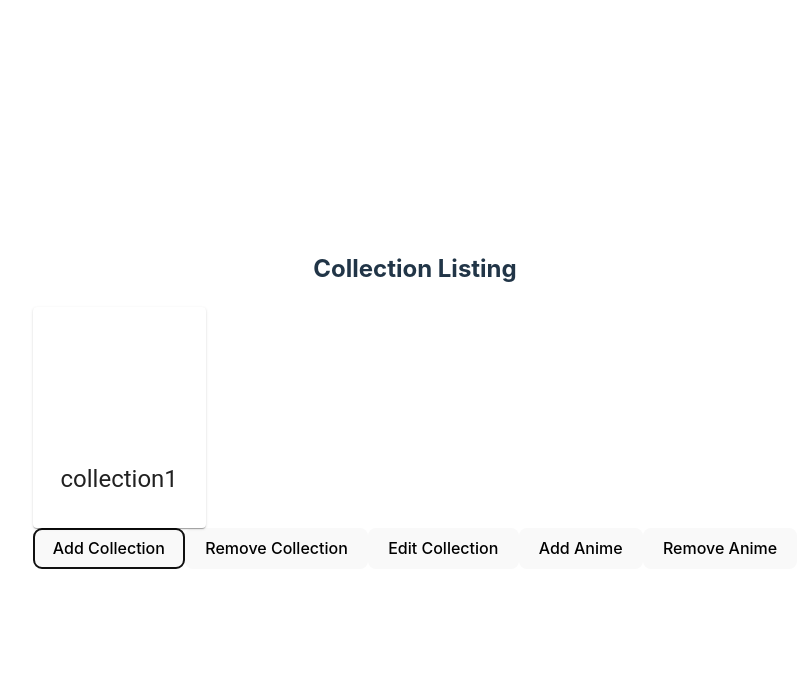
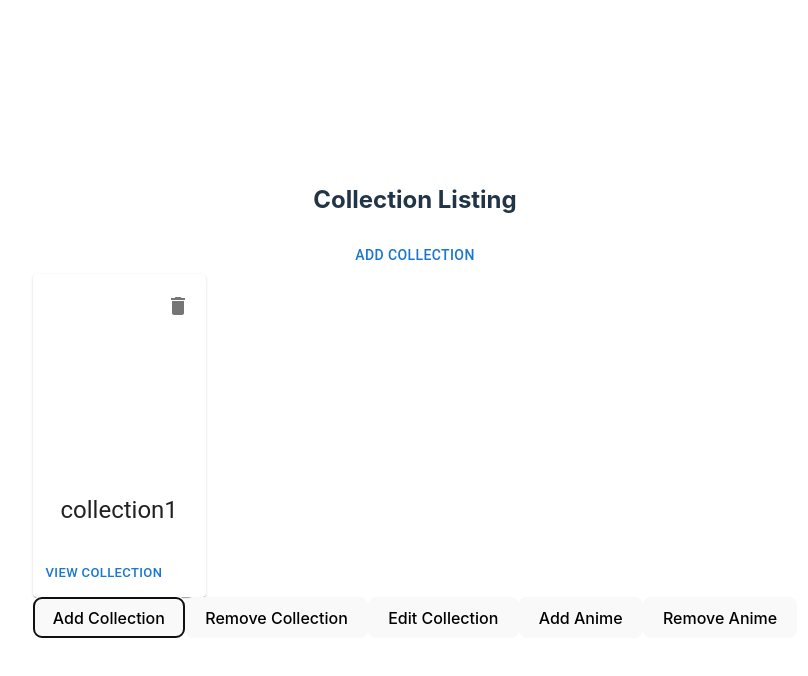
Before and after one commit to adityaputral/anime-list-collection, a React (Vite) app: page /collection-list in a window 1280 px wide. Both pictures are taken after a click on the button "Add Collection". Shown: the top 676 px of the page, without its empty margins (225-1033 px from the left). Built offline with nearby package versions, Linux system fonts and the light colour scheme.

Commit message:
add remove and add collection functionality

```diff
--- a/src/pages/collection-listing/CollectionListing.tsx
+++ b/src/pages/collection-listing/CollectionListing.tsx
@@ -2,9 +2,14 @@ import { useSelector, useDispatch } from 'react-redux';
 import Card from '@mui/material/Card';
 import CardContent from '@mui/material/CardContent';
 import CardMedia from '@mui/material/CardMedia';
+import CardHeader from '@mui/material/CardHeader';
+import CardActions from '@mui/material/CardActions';
 import Typography from '@mui/material/Typography';
 import Grid from '@mui/material/Grid';
-import { CardActionArea } from '@mui/material';
+import IconButton from '@mui/material/IconButton';
+import DeleteIcon from '@mui/icons-material/Delete';
+import Button from '@mui/material/Button';
+
 import { useNavigate } from 'react-router-dom';
 import {
   addCollection,
@@ -13,6 +18,8 @@ import {
   addAnime,
   removeAnime
 } from '../../store/animeCollections';
+
+import NavigationButton from './NavigationButton';
 
 export default function Counter() {
   const navigate = useNavigate();
@@ -24,27 +31,38 @@ export default function Counter() {
   return (
     <div>
       <h2>Collection Listing</h2>
+
+      <NavigationButton />
       <Grid container spacing={3}>
         {collections &&
           collections.length > 0 &&
           collections.map((collection, i: number) => {
-            let showMore = true;
-            function toggleShowMore() {
-              showMore = !showMore;
-            }
             return (
               <>
                 <Grid item xs={12} sm={6} md={4} lg={3} key={i}>
-                  <CardActionArea>
-                    <Card
-                      sx={{ height: '100%' }}
-                      onClick={() => navigate(`${collection.id}/detail`)}
+                  <Card sx={{ height: '100%' }}>
+                    <CardHeader
+                      action={
+                        <>
+                          {
+                            <IconButton
+                              aria-label="delete"
+                              title="Delete from collection"
                             >
+                              <DeleteIcon
+                                onClick={() =>
+                                  dispatch(removeCollection(collection.id))
+                                }
+                              />
+                            </IconButton>
+                          }
+                        </>
+                      }
+                    />
                     <CardMedia
                       sx={{ height: 140 }}
                       image={
-                          collection.animeList &&
-                          collection.animeList.length > 0
+                        collection.animeList && collection.animeList.length > 0
                           ? collection.animeList[0].bannerImage
                           : ''
                       }
@@ -55,8 +73,16 @@ export default function Counter() {
                         {collection.name}
                       </Typography>
                     </CardContent>
+
+                    <CardActions>
+                      <Button
+                        size="small"
+                        onClick={() => navigate(`${collection.id}/detail`)}
+                      >
+                        View Collection
+                      </Button>
+                    </CardActions>
                   </Card>
-                  </CardActionArea>
                 </Grid>
               </>
             );
--- /dev/null
+++ b/src/pages/collection-listing/NavigationButton.tsx
@@ -0,0 +1,80 @@
+import * as React from 'react';
+import { useState } from 'react';
+import { useDispatch, useSelector } from 'react-redux';
+
+import Modal from '@mui/material/Modal';
+import TextField from '@mui/material/TextField';
+import Button from '@mui/material/Button';
+import Box from '@mui/material/Box';
+import Stack from '@mui/material/Stack';
+
+import { addCollection } from '../../store/animeCollections';
+
+const style = {
+  position: 'absolute' as 'absolute',
+  top: '50%',
+  left: '50%',
+  transform: 'translate(-50%, -50%)',
+  width: 400,
+  bgcolor: 'background.paper',
+  boxShadow: 24,
+  p: 4
+};
+
+function NavigationButton() {
+  const dispatch = useDispatch();
+  const collections = useSelector(
+    (state) => state.animeCollections.collections
+  );
+
+  const [collectionTitle, setCollectionTitle] = useState<string>('');
+  function onTitleChange(e: any) {
+    setCollectionTitle(e.target.value);
+  }
+
+  const [open, setOpen] = React.useState(false);
+  const handleOpen = () => setOpen(true);
+  const handleClose = () => setOpen(false);
+
+  return (
+    <>
+      <Button onClick={handleOpen}>Add Collection</Button>
+
+      <Modal
+        open={open}
+        onClose={handleClose}
+        aria-labelledby="modal-modal-title"
+        aria-describedby="modal-modal-description"
+      >
+        <Box sx={style}>
+          <Stack component="form" spacing={2}>
+            <TextField
+              label="Title"
+              fullWidth
+              onChange={onTitleChange}
+              value={collectionTitle}
+            />
+
+            <Button
+              onClick={() => {
+                dispatch(
+                  addCollection({
+                    id: 'col' + collections.length,
+                    name: collectionTitle,
+                    animeList: []
+                  })
+                );
+                setCollectionTitle('');
+                handleClose();
+              }}
+            >
+              Add
+            </Button>
+          </Stack>
+        </Box>
+      </Modal>
+    </>
+  );
+}
+
+export default NavigationButton;
```
Lines whose indentation alone changed are shown as unchanged.
